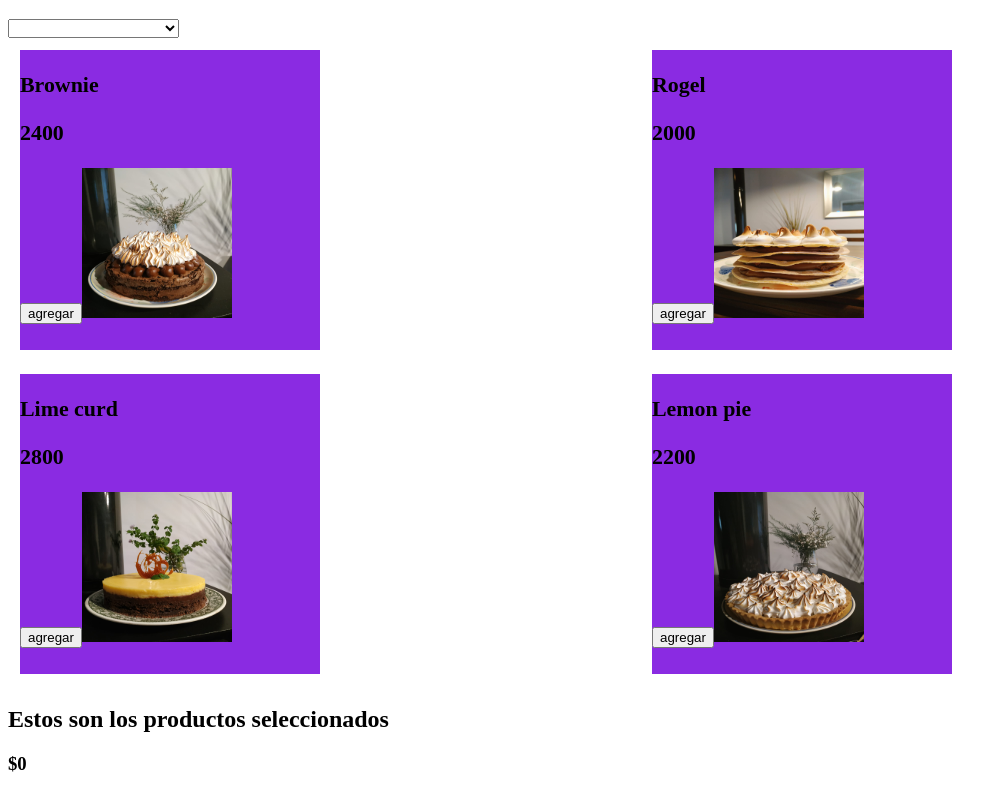
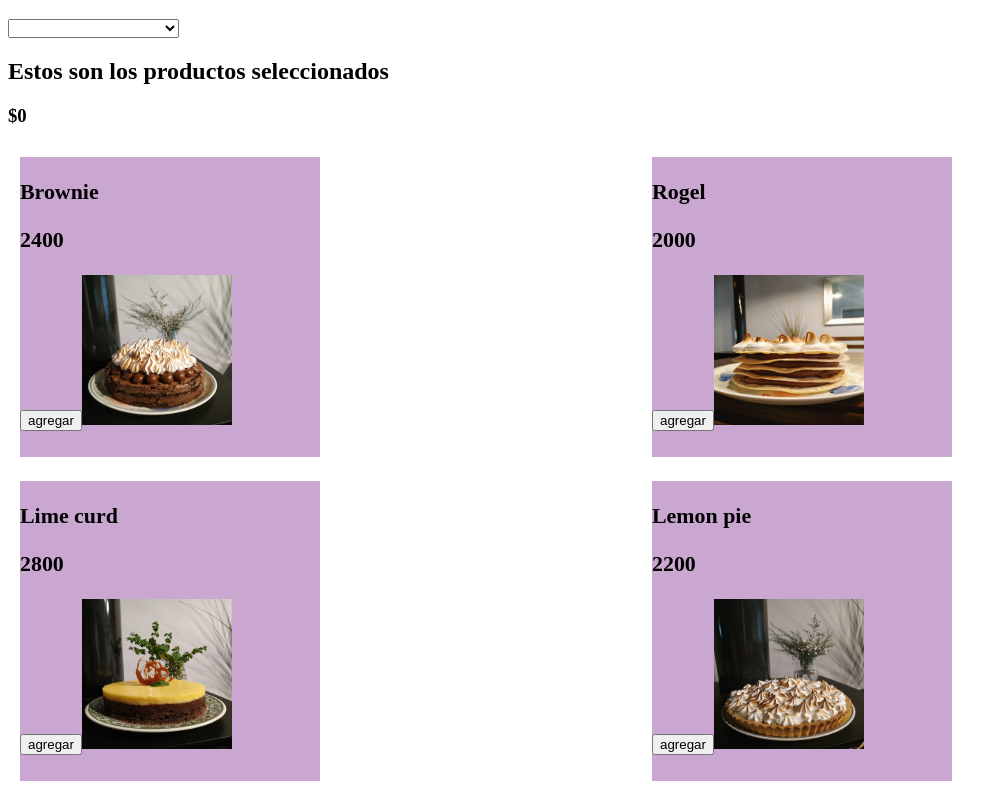
Before and after one commit to athinaizb/curso-js, a plain HTML site: page simulador interactivo/index.html in a window 1280 px wide. Shown: the part 61-862 px from the top of the page, without its empty margins (0-1007 px from the left). Drawn offline with nearby package versions, Linux system fonts and the light colour scheme.

Commit message:
agregue archivo json y utilice fetch

```diff
--- a/simulador interactivo/css/index.css
+++ b/simulador interactivo/css/index.css
@@ -1,7 +1,7 @@
 .div-card{
     width: 300px;
     height: 300px;
-    background-color: blueviolet;
+    background-color: #caa7d1;
     margin:12px
 }
 .contenedor-productos{
--- a/simulador interactivo/js/archivo.js
+++ b/simulador interactivo/js/archivo.js
@@ -1,5 +1,5 @@
 class Producto {
-    constructor(nombre, descripcion, precio,foto) {
+    constructor(nombre, descripcion, precio, foto) {
         this.nombre = nombre;
         this.descripcion = descripcion;
         this.precio = precio;
@@ -21,24 +21,18 @@ function obtenerSubtotal() {
 }
 const productos = [];
 
-const producto1 = new Producto("Brownie", "Brownie con nueces, cubierto por una capa de dulce de leche y una capa de merengue italiano", "2400", 'imagenes/brownie.jfif');
-const producto2 = new Producto("Rogel", "Capas de masa philo, rellenas de dulce de leche y cubierta de merengue italiano", "2000",'imagenes/rogel.jfif');
-const producto3 = new Producto("Lime curd", "Base de brownie con una capa de mousse de chocolate con cereales y una cama de curd de limon", "2800",'imagenes/lime-curd.jfif');
-const producto4 = new Producto("Lemon pie", "Base de tarta con relleno de curd de limon y merengue italiano", "2200",'imagenes/lemon-pie.jfif');
 
-// agrega los productos al array "productos" mediante el metodo push
-productos.push(producto1);
-productos.push(producto2);
-productos.push(producto3);
-productos.push(producto4);
+const pedirApi = async () => {
+    //se llama al archivo Json para consumir su info
+    const resp = await fetch("/tortas.json")
+    const data = await resp.json()
+    console.log(data);
 
-// se recorre el array de "productos" para poder listar la totalidad de los mismos haciendo uso de la funcion "mostrar" de la clase Producto
-function obtenerProductos() {
-    let misProductos = "";
-    for (const producto of productos) {
-        misProductos = misProductos + producto.mostrar();
-    }
-    return misProductos;
+    data.forEach(producto => {
+        const nuevoProducto = new Producto(producto.nombre, producto.descripcion, producto.precio, producto.foto);
+        productos.push(nuevoProducto);
+
+    });
 }
 
 function agregarProductos(producto) {
@@ -60,7 +54,9 @@ let productoSeleccionado;
 let productosSeleccionados = [];
 
 
-function dibujarProductos(productos) {
+async function dibujarProductos(productos) {
+    await pedirApi();
+    console.log("entro dibujar productos", productos);
     let contenedor = document.createElement("div");
     contenedor.classList.add('contenedor-productos');
     productos.forEach(producto => {
@@ -80,14 +76,14 @@ function dibujarProductos(productos) {
                 position: 'center',
                 gravity: 'bottom',
                 style: {
-                  background: "green",
+                    background: "green",
                 }
-              }).showToast();
+            }).showToast();
         };
         let imagen = document.createElement("img");
         imagen.setAttribute('src', producto.foto);
-        imagen.setAttribute('height',150);
-        imagen.setAttribute('width',150);
+        imagen.setAttribute('height', 150);
+        imagen.setAttribute('width', 150);
 
         card.append(nombre);
         card.append(valor);
@@ -135,9 +131,9 @@ function imprimirProductosSeleccionados() {
                 position: 'center',
                 gravity: 'bottom',
                 style: {
-                  background: "red",
+                    background: "red",
                 }
-              }).showToast();
+            }).showToast();
 
         };
         parrafoProductos.append(buttonClear);
--- /dev/null
+++ b/simulador interactivo/tortas.json
@@ -0,0 +1,26 @@
+[
+    {
+        "nombre": "Brownie",
+        "descripcion": "Brownie con nueces, cubierto por una capa de dulce de leche y una capa de merengue italiano",
+        "precio": "2400",
+        "foto": "imagenes/brownie.jfif"
+    },
+    {
+        "nombre": "Rogel",
+        "descripcion": "Capas de masa philo, rellenas de dulce de leche y cubierta de merengue italiano",
+        "precio": "2000",
+        "foto": "imagenes/rogel.jfif"
+    },
+    {
+        "nombre": "Lime curd",
+        "descripcion": "Base de brownie con una capa de mousse de chocolate con cereales y una cama de curd de limon",
+        "precio": "2800",
+        "foto": "imagenes/lime-curd.jfif"
+    },
+    {
+        "nombre": "Lemon pie",
+        "descripcion": "Base de tarta con relleno de curd de limon y merengue italiano",
+        "precio": "2200",
+        "foto": "imagenes/lemon-pie.jfif"
+    }
+]
```
